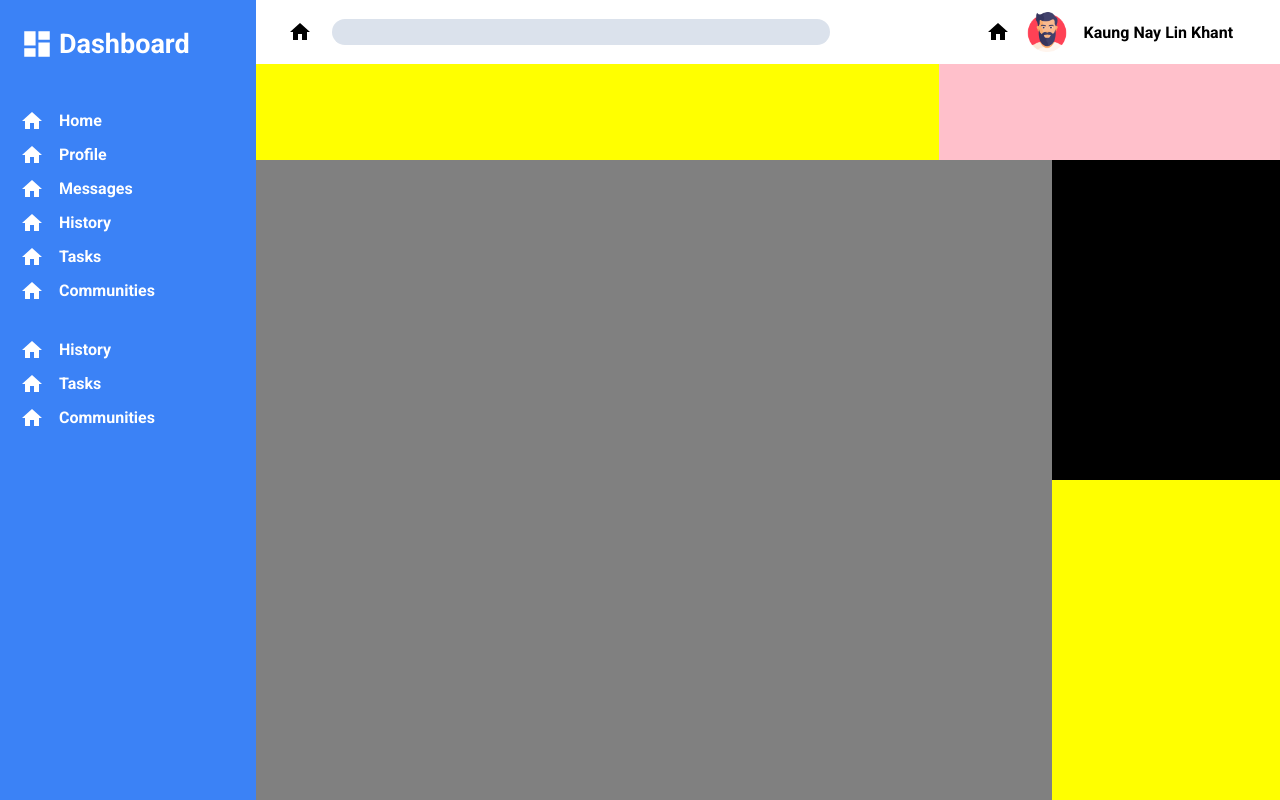
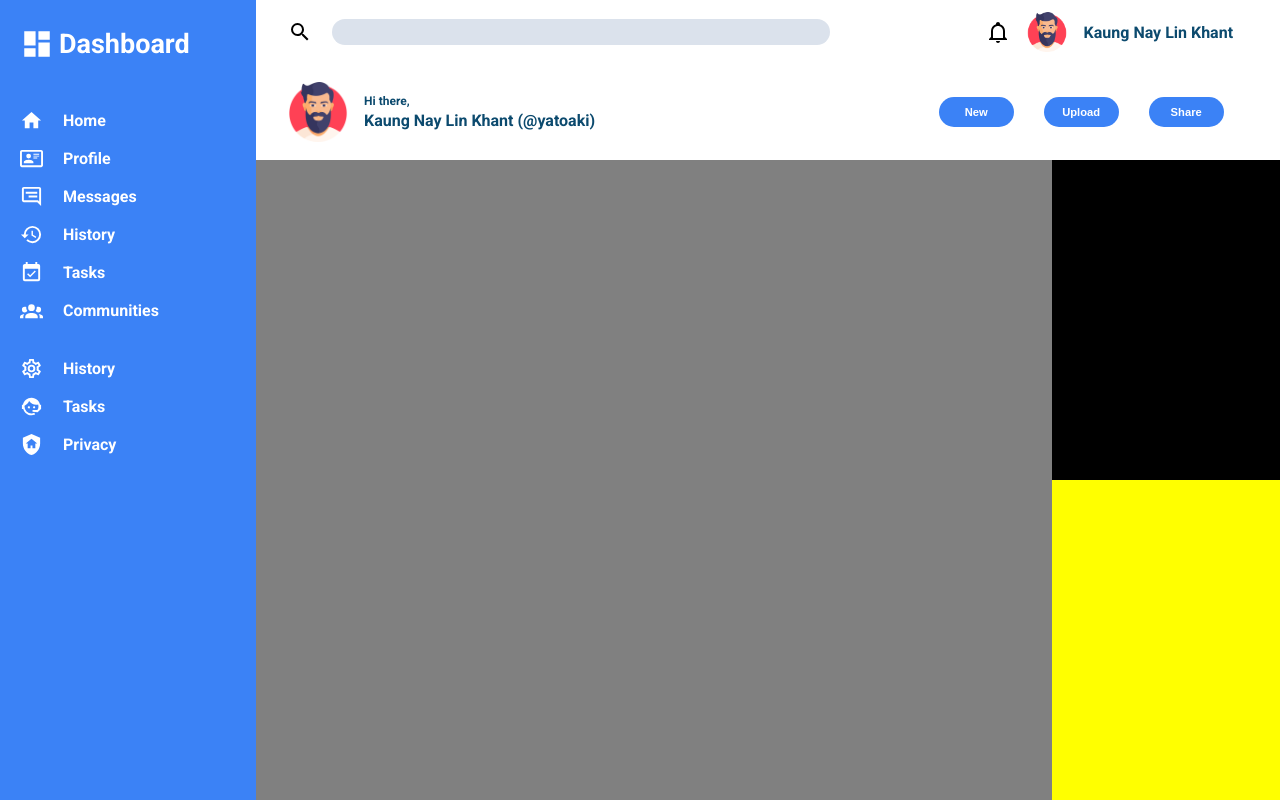
Before and after one commit to YatoAki/admin-dashboard, a plain HTML site: page index.html in a window 1280 px wide. Drawn offline with Linux system fonts and the light colour scheme.

Commit message:
Finished styling for sidebar & header

```diff
--- a/index.html
+++ b/index.html
@@ -20,57 +20,63 @@
             <a href="#">Home</a>
           </div>
           <div class="sidebar-link">
-            <img src="images/home.svg" alt="home-icon">
+            <img src="images/profile.svg" alt="profile-icon">
             <a href="#">Profile</a>
           </div>
           <div class="sidebar-link">
-            <img src="images/home.svg" alt="home-icon">
+            <img src="images/message.svg" alt="message-icon">
             <a href="#">Messages</a>
           </div>
           <div class="sidebar-link">
-            <img src="images/home.svg" alt="home-icon">
+            <img src="images/history.svg" alt="history-icon">
             <a href="#">History</a>
           </div>
           <div class="sidebar-link">
-            <img src="images/home.svg" alt="home-icon">
+            <img src="images/task.svg" alt="task-icon">
             <a href="#">Tasks</a>
           </div>
           <div class="sidebar-link">
-            <img src="images/home.svg" alt="home-icon">
+            <img src="images/group.svg" alt="communities-icon">
             <a href="#">Communities</a>
           </div>
         </nav>
         <nav class="bottom">
           <div class="sidebar-link">
-            <img src="images/home.svg" alt="home-icon">
+            <img src="images/setting.svg" alt="setting-icon">
             <a href="#">History</a>
           </div>
           <div class="sidebar-link">
-            <img src="images/home.svg" alt="home-icon">
+            <img src="images/support.svg" alt="support-icon">
             <a href="#">Tasks</a>
           </div>
           <div class="sidebar-link">
-            <img src="images/home.svg" alt="home-icon">
-            <a href="#">Communities</a>
+            <img src="images/privacy.svg" alt="privacy-icon">
+            <a href="#">Privacy</a>
           </div>
         </nav>
       </nav>
     </div>
     <div class="header">
       <div class="searchbar">
-        <img src="images/home.svg" alt="search-icon">
+        <img src="images/search.svg" alt="search-icon">
         <input type="text">
       </div>
       <div class="user-info">
-        <img src="images/home.svg" alt="alarm-icon">
+        <img src="images/noti.svg" alt="alarm-icon">
         <img src="images/man.png" alt="profile-icon" class="small-icon">
         <span>Kaung Nay Lin Khant</span>
       </div>
       <div class="welcome">
-
+        <img src="images/man.png" alt="profile-icon">
+        <div>
+          <span>Hi there,</span>
+          <span>Kaung Nay Lin Khant (@yatoaki)</span>
+        </div>
       </div>
       <div class="buttons">
-
+        <button>New</button>
+        <button>Upload</button>
+        <button>Share</button>
       </div>
     </div>
     <div class="content-area">
--- a/styles/style.css
+++ b/styles/style.css
@@ -2,6 +2,7 @@ body,html{
   height: 100%;
   margin: 0;
   font-family: 'Roboto', sans-serif;
+  color: #0c4a6e;
 }
 
 
@@ -49,17 +50,18 @@ body{
 .top, .bottom{
   display: flex;
   flex-direction: column;
-  gap:10px;
+  gap:15px;
 }
 
 .sidebar-link{
   display: flex;
   align-items: center;
-  gap: 15px;
+  gap: 20px;
 }
 
 .sidebar-link img{
   filter: invert(100%);
+  width: 23px;
 }
 
 
@@ -67,6 +69,12 @@ body{
   color: white;
   text-decoration: none;
   font-weight: bold;
+  transition: all .1s ease-in;
+}
+
+.sidebar-link a:hover{
+  transform: scale(1.04);
+  text-decoration: underline;
 }
 
 /* HEADER */
@@ -107,11 +115,53 @@ body{
 }
 
 .welcome{
-  background-color: yellow;
+  display: flex;
+  align-items: center;
+  gap:1rem;
+  padding-left: 2rem;
+}
+
+.welcome img{
+  width:60px;
+  height: auto;
+}
+
+.welcome div{
+  display: flex;
+  flex-direction: column;
+  gap:3px;
+}
+
+.welcome span:first-child{
+  font-size: 12px;
+  font-weight: bold;
+}
+
+.welcome span:last-child{
+  font-weight: bold;
 }
 
 .buttons{
-  background-color: pink;
+  display: flex;
+  align-items: center;
+  gap:30px;
+}
+
+.buttons button{
+  background-color: #3b82f6;
+  color: white;
+  border: transparent;
+  border-radius: 20px;
+  width: 75px;
+  height: 30px;
+  font-weight: bold;
+  font-size: 0.7rem;
+  cursor: pointer;
+  transition: all .1s ease-in;
+}
+
+.buttons button:hover{
+  transform: scale(1.04);
 }
 
 /* CONTENT AREA */
```
Also changed, not shown: images/group.svg (added), images/history.svg (added), images/message.svg (added), images/noti.svg (added), images/privacy.svg (added), images/profile.svg (added), images/search.svg (added), images/setting.svg (added), images/support.svg (added), images/task.svg (added).
